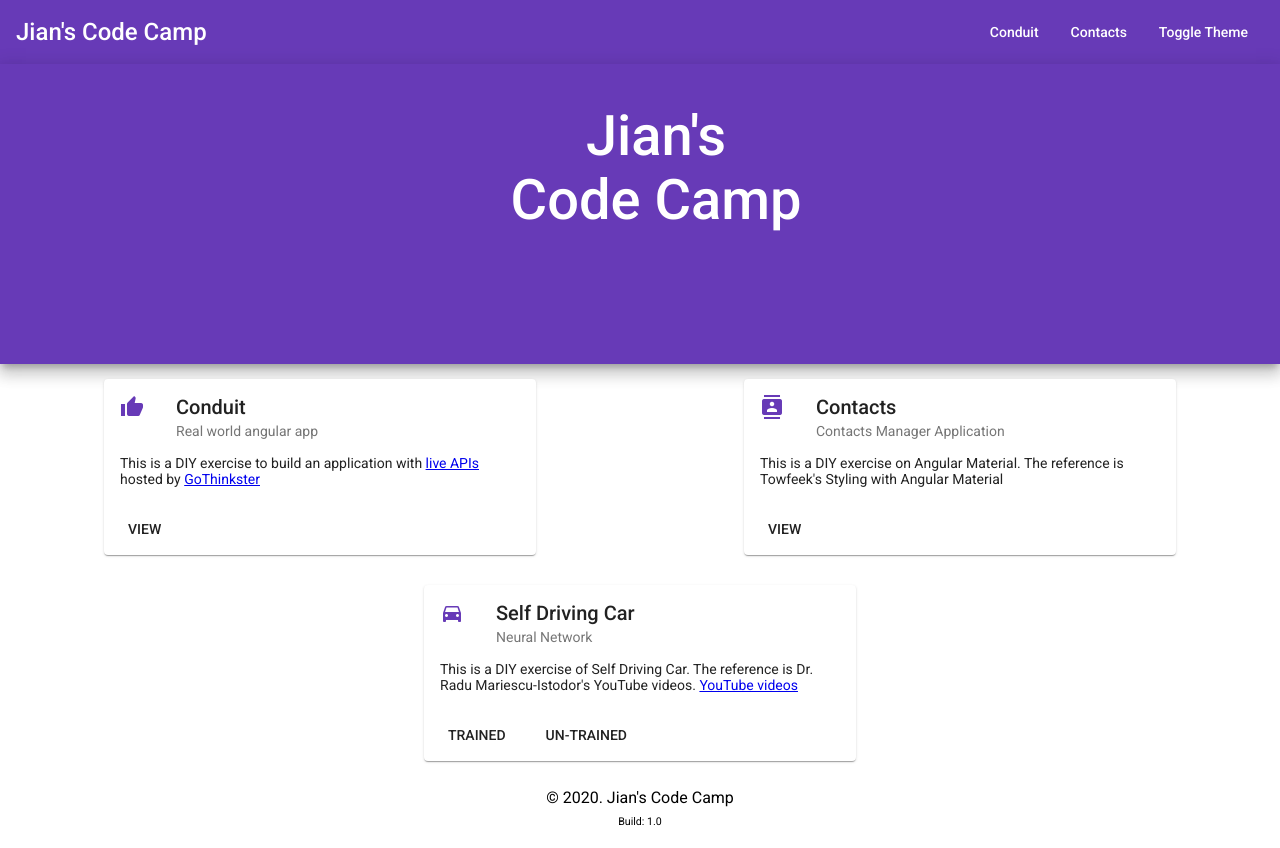
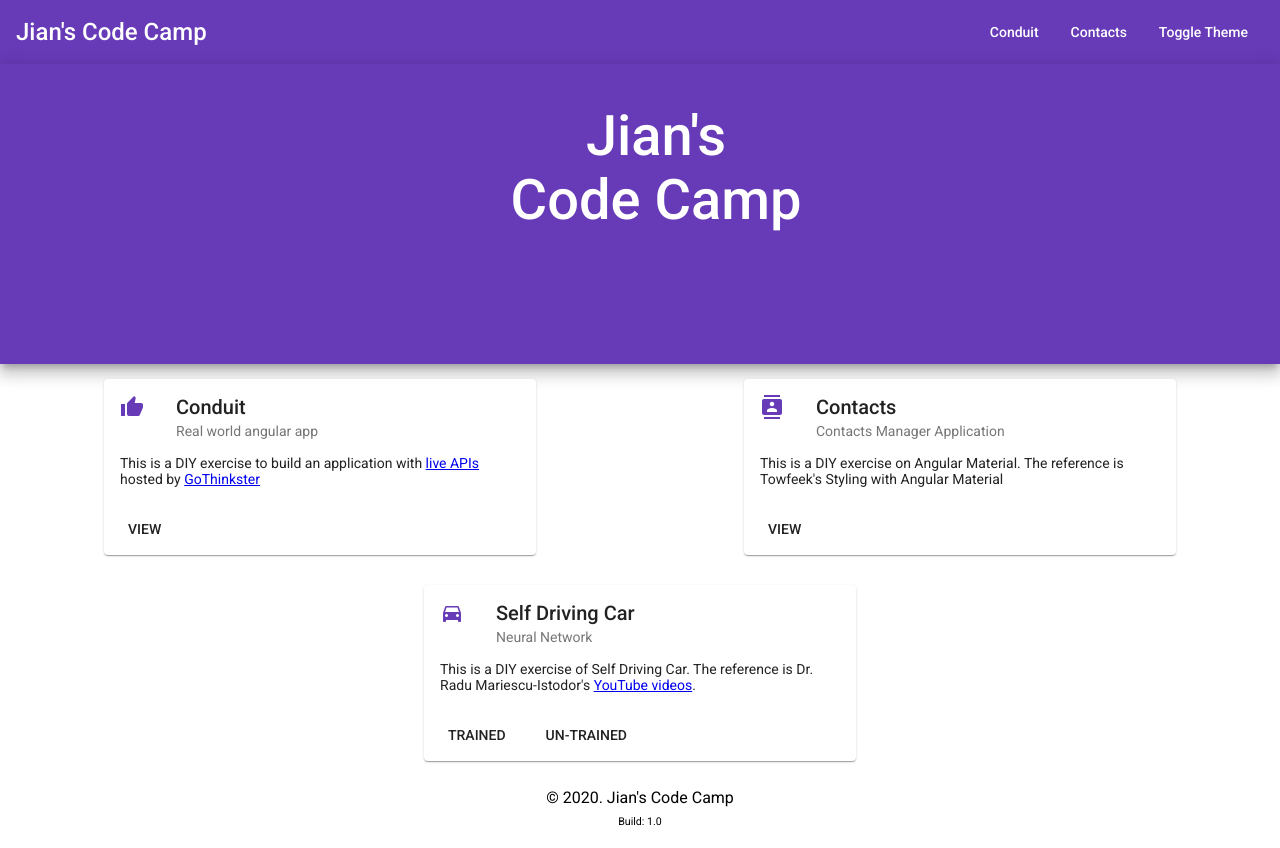
Before and after one commit to iJianHuang/angular-realworld, an Angular app: page /home in a window 1280 px wide. Built offline with nearby package versions, Linux system fonts and the light colour scheme.

Commit message:
Add YouTube link

```diff
--- a/src/app/home/home.component.html
+++ b/src/app/home/home.component.html
@@ -63,9 +63,9 @@
       <mat-card-content>
         <p>
           This is a DIY exercise of Self Driving Car.
-          The reference is Dr. Radu Mariescu-Istodor's YouTube videos.
+          The reference is Dr. Radu Mariescu-Istodor's
           <a mat-line href="https://www.youtube.com/playlist?list=PLB0Tybl0UNfYoJE7ZwsBQoDIG4YN9ptyY"
-          target="_blank">YouTube videos</a>
+          target="_blank">YouTube videos</a>.
         </p>
       </mat-card-content>
       <mat-card-actions>
```
